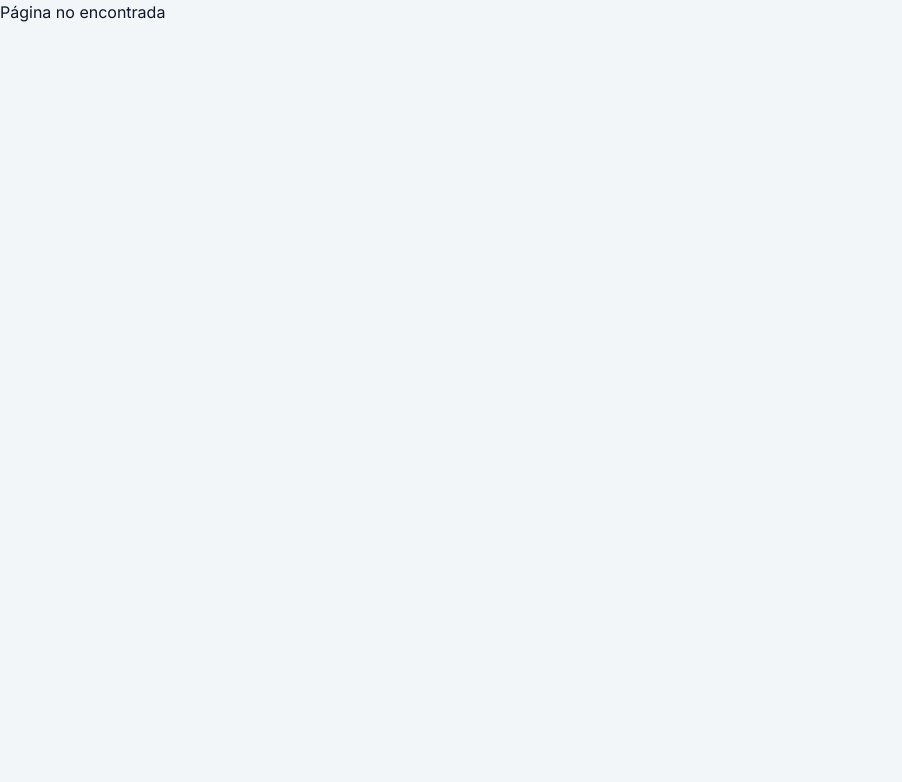
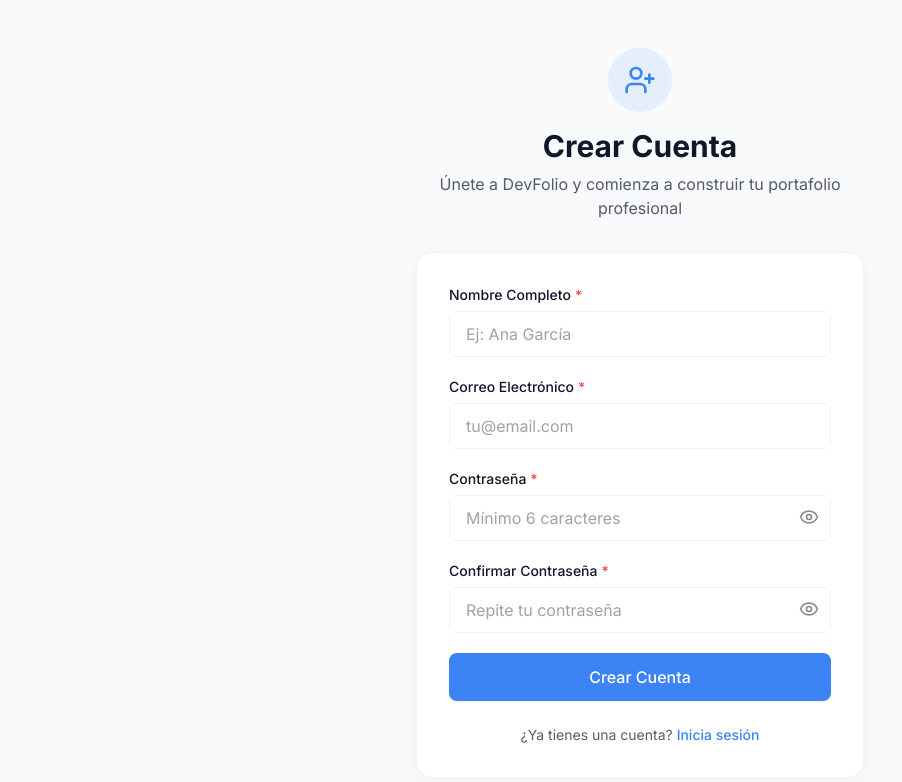
Before and after one commit to Yamil-Lara/CSER-SRL, a React (Vite) app in the folder frontend/: page /register in a window 1280 px wide. Shown: the top 782 px of the page, without its empty margins (0-902 px from the left). Built offline with nearby package versions, Linux system fonts and the light colour scheme.

Commit message:
agregue pagina de resgitro y la ruta

```diff
--- a/frontend/src/App.tsx
+++ b/frontend/src/App.tsx
@@ -22,6 +22,7 @@ import PublicProjectDetail from './pages/PublicProjectDetail';
 import ProjectDetailPage from "./pages/ProjectDetailPage";
 import AdminCommentPage from "./pages/AdminCommentPage";
 import LoginPage from "./pages/LoginPage";
+import { RegisterPage } from "./pages/RegisterPage";
 
 // Componentes temporales para las rutas de admin que faltan
 const AdminDashboard = () => (
@@ -99,6 +100,7 @@ function App(): JSX.Element {
           <Route path="/explorar" element={<ExplorePage />} />
           <Route path="/proyecto/:id" element={<ProjectDetailPage />} />
           <Route path="/login" element={<LoginPage />} />
+          <Route path="/register" element={<RegisterPage />} />
 
           {/* ============================================================ */}
           {/* RUTAS DE ADMINISTRADOR */}
--- a/frontend/src/pages/LandingPage.tsx
+++ b/frontend/src/pages/LandingPage.tsx
@@ -61,7 +61,7 @@ export const LandingPage = () => {
           {/* BOTÓN CON REDIRECCIÓN AL DASHBOARD */}
           <button className="btn-ghost" onClick={handleLoginClick}>Iniciar Sesión</button>
 
-<button className="btn-primary-small" onClick={() => navigate('/login')}>
+<button className="btn-primary-small" onClick={() => navigate('/register')}>
   Regístrate Gratis
 </button>
           {/* BOTÓN DE CAMBIO DE TEMA */}
--- /dev/null
+++ b/frontend/src/pages/RegisterPage.tsx
@@ -0,0 +1,222 @@
+import React, { useState } from 'react'
+import { Link, useNavigate } from 'react-router-dom'
+import { Eye, EyeOff, Loader2, UserPlus } from 'lucide-react'
+import { useAuth } from '../context/AuthContext'
+import { Button } from '../components/ui/Button'
+import { Input } from '../components/ui/Input'
+
+export function RegisterPage() {
+  const navigate = useNavigate()
+  const { register } = useAuth()
+  const [formData, setFormData] = useState({
+    nombre: '',
+    email: '',
+    password: '',
+    confirmPassword: '',
+  })
+  const [errors, setErrors] = useState<Record<string, string>>({})
+  const [showPassword, setShowPassword] = useState(false)
+  const [showConfirmPassword, setShowConfirmPassword] = useState(false)
+  const [isLoading, setIsLoading] = useState(false)
+  const [generalError, setGeneralError] = useState('')
+
+  const validateForm = () => {
+    const newErrors: Record<string, string> = {}
+    if (!formData.nombre.trim()) {
+      newErrors.nombre = 'El nombre completo es obligatorio'
+    }
+    if (!formData.email.trim()) {
+      newErrors.email = 'El correo electrónico es obligatorio'
+    } else if (!/^[^\s@]+@[^\s@]+\.[^\s@]+$/.test(formData.email)) {
+      newErrors.email = 'Ingresa un correo electrónico válido'
+    }
+    if (!formData.password) {
+      newErrors.password = 'La contraseña es obligatoria'
+    } else if (formData.password.length < 6) {
+      newErrors.password = 'La contraseña debe tener al menos 6 caracteres'
+    }
+    if (!formData.confirmPassword) {
+      newErrors.confirmPassword = 'Confirma tu contraseña'
+    } else if (formData.password !== formData.confirmPassword) {
+      newErrors.confirmPassword = 'Las contraseñas no coinciden'
+    }
+    setErrors(newErrors)
+    return Object.keys(newErrors).length === 0
+  }
+
+  const handleSubmit = async (e: React.FormEvent) => {
+    e.preventDefault()
+    setGeneralError('')
+    if (!validateForm()) return
+    setIsLoading(true)
+    try {
+      const result = await register(
+        formData.nombre,
+        formData.email,
+        formData.password,
+      )
+      if (result.success) {
+        navigate('/login', {
+          state: {
+            message: result.message,
+          },
+        })
+      } else {
+        setGeneralError(result.message)
+      }
+    } catch (error) {
+      setGeneralError('Ocurrió un error. Intenta nuevamente.')
+    } finally {
+      setIsLoading(false)
+    }
+  }
+
+  const handleChange = (e: React.ChangeEvent<HTMLInputElement>) => {
+    const { name, value } = e.target
+    setFormData((prev) => ({
+      ...prev,
+      [name]: value,
+    }))
+    // Clear error when user starts typing
+    if (errors[name]) {
+      setErrors((prev) => ({
+        ...prev,
+        [name]: '',
+      }))
+    }
+  }
+
+  return (
+    <div className="min-h-screen bg-background flex items-center justify-center px-4 py-12">
+      <div className="w-full max-w-md">
+        {/* Header */}
+        <div className="text-center mb-8">
+          <div className="inline-flex items-center justify-center w-16 h-16 rounded-full bg-primary/10 text-primary mb-4">
+            <UserPlus className="w-8 h-8" />
+          </div>
+          <h1 className="text-3xl font-bold text-sidebar mb-2">Crear Cuenta</h1>
+          <p className="text-sidebar/70">
+            Únete a DevFolio y comienza a construir tu portafolio profesional
+          </p>
+        </div>
+
+        {/* Form Card */}
+        <div className="bg-card rounded-2xl shadow-soft p-8 border border-muted">
+          {generalError && (
+            <div className="mb-6 p-4 bg-destructive/10 border border-destructive/20 rounded-lg">
+              <p className="text-sm text-destructive">{generalError}</p>
+            </div>
+          )}
+
+          <form onSubmit={handleSubmit} className="space-y-5">
+            <Input
+              label="Nombre Completo"
+              name="nombre"
+              type="text"
+              placeholder="Ej: Ana García"
+              value={formData.nombre}
+              onChange={handleChange}
+              error={errors.nombre}
+              required
+              disabled={isLoading}
+            />
+
+            <Input
+              label="Correo Electrónico"
+              name="email"
+              type="email"
+              placeholder="tu@email.com"
+              value={formData.email}
+              onChange={handleChange}
+              error={errors.email}
+              required
+              disabled={isLoading}
+            />
+
+            <div className="relative">
+              <Input
+                label="Contraseña"
+                name="password"
+                type={showPassword ? 'text' : 'password'}
+                placeholder="Mínimo 6 caracteres"
+                value={formData.password}
+                onChange={handleChange}
+                error={errors.password}
+                required
+                disabled={isLoading}
+              />
+              <button
+                type="button"
+                onClick={() => setShowPassword(!showPassword)}
+                className="absolute right-3 top-[38px] text-sidebar/50 hover:text-sidebar transition-colors"
+                tabIndex={-1}
+              >
+                {showPassword ? (
+                  <EyeOff className="w-5 h-5" />
+                ) : (
+                  <Eye className="w-5 h-5" />
+                )}
+              </button>
+            </div>
+
+            <div className="relative">
+              <Input
+                label="Confirmar Contraseña"
+                name="confirmPassword"
+                type={showConfirmPassword ? 'text' : 'password'}
+                placeholder="Repite tu contraseña"
+                value={formData.confirmPassword}
+                onChange={handleChange}
+                error={errors.confirmPassword}
+                required
+                disabled={isLoading}
+              />
+              <button
+                type="button"
+                onClick={() => setShowConfirmPassword(!showConfirmPassword)}
+                className="absolute right-3 top-[38px] text-sidebar/50 hover:text-sidebar transition-colors"
+                tabIndex={-1}
+              >
+                {showConfirmPassword ? (
+                  <EyeOff className="w-5 h-5" />
+                ) : (
+                  <Eye className="w-5 h-5" />
+                )}
+              </button>
+            </div>
+
+            <Button
+              type="submit"
+              variant="primary"
+              size="lg"
+              fullWidth
+              disabled={isLoading}
+              className="mt-6"
+            >
+              {isLoading ? (
+                <>
+                  <Loader2 className="w-5 h-5 mr-2 animate-spin" />
+                  Creando cuenta...
+                </>
+              ) : (
+                'Crear Cuenta'
+              )}
+            </Button>
+          </form>
+
+          <div className="mt-6 text-center">
+            <p className="text-sm text-sidebar/70">
+              ¿Ya tienes una cuenta?{' '}
+              <Link
+                to="/login"
+                className="text-primary font-medium hover:underline"
+              >
+                Inicia sesión
+              </Link>
+            </p>
+          </div>
+        </div>
+      </div>
+    </div>
+  )
+}
```
